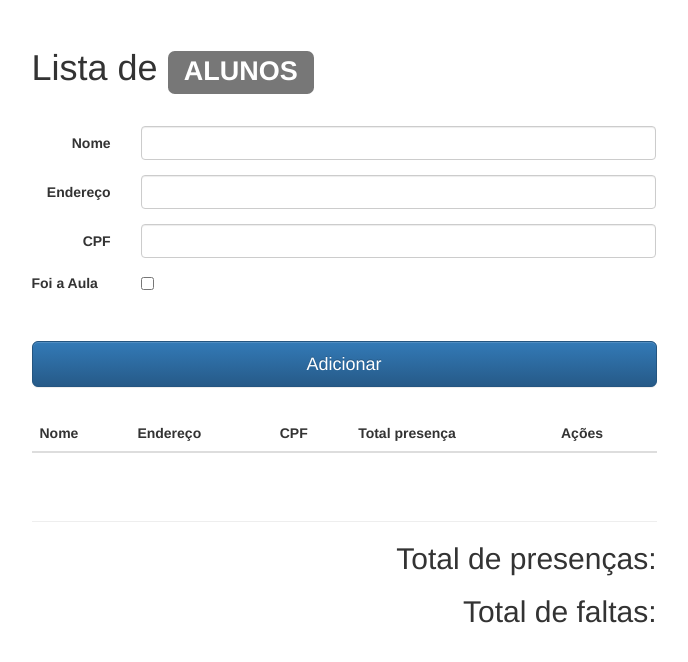
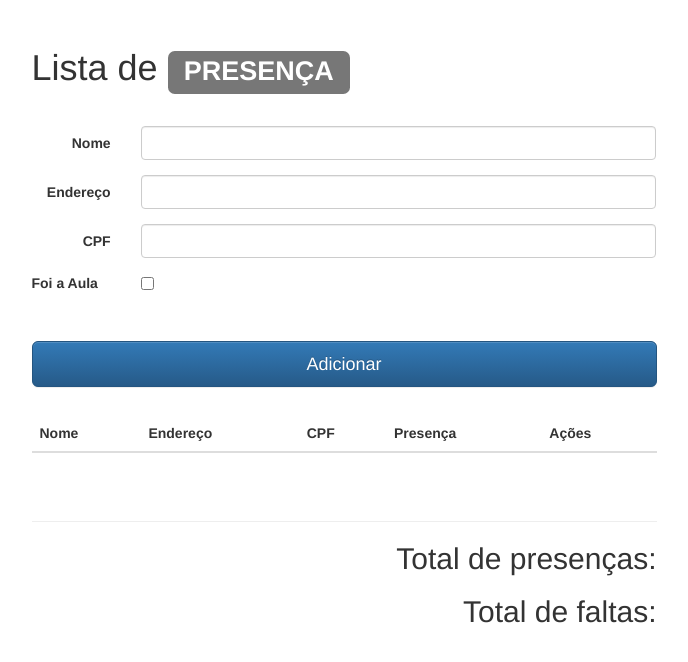
Before and after one commit to tjulioh/betha-code, a plain HTML site: page extra/7/index.html in a window 1280 px wide. Shown: the whole page, without its empty margins (296-984 px from the left). Drawn offline with nearby package versions, Linux system fonts and the light colour scheme.

Commit message:
Adição da atividade extra 7

```diff
--- a/extra/7/index.html
+++ b/extra/7/index.html
@@ -1,7 +1,7 @@
 <!doctype html>
 <html ng-app="arrayControllerApp">
 <head>
-    <title>Cadastro de Alunos</title>
+    <title>Lista de Presença</title>
     <script src="https://code.angularjs.org/1.3.9/angular.min.js"></script>
     <script src="controller.js"></script>
 
@@ -23,7 +23,7 @@
     <div class="row" style="margin-top: 2em;">
         <div class="col-sm-3"></div>
         <div class="col-sm-6">
-            <h1>Lista de <span class="label label-default">ALUNOS</span></h1>
+            <h1>Lista de <span class="label label-default">PRESENÇA</span></h1>
         </div>
         <div class="col-sm-3"></div>
     </div>
@@ -79,7 +79,7 @@
                     <th>Nome</th>
                     <th>Endereço</th>
                     <th>CPF</th>
-                    <th>Total presença</th>
+                    <th>Presença</th>
                     <th>Ações</th>
                 </tr>
                 </thead>
```
